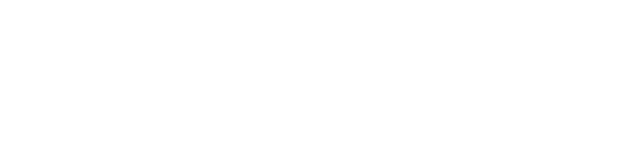
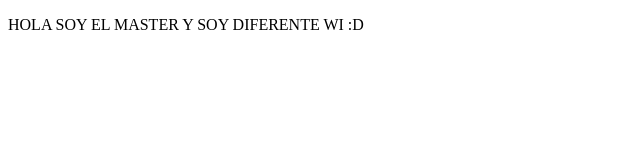
Before and after one commit to nalore1/-PruebaProyecto, a plain HTML site: page index.html in a window 1280 px wide. Shown: the whole page, without its empty margins (0-640 px from the left). Drawn offline with Linux system fonts and the light colour scheme.

Commit message:
modificacion del master

```diff
--- a/index.html
+++ b/index.html
@@ -6,6 +6,6 @@
     <title>Document</title>
 </head>
 <body>
-
+    <p>HOLA SOY EL MASTER Y SOY DIFERENTE WI :D</p>
 </body>
 </html>
```
